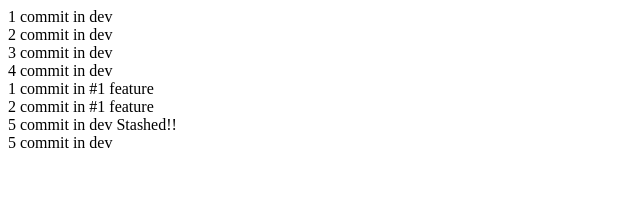
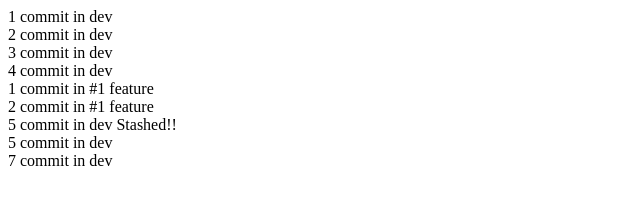
Before and after one commit to avanturial-iba/TestGitStash, a plain HTML site: page index.html in a window 1280 px wide. Shown: the whole page, without its empty margins (0-640 px from the left). Drawn offline with Linux system fonts and the light colour scheme.

Commit message:
7 commit in DEV

```diff
--- a/index.html
+++ b/index.html
@@ -20,7 +20,7 @@
 
     <div>5 commit in dev</div>
 
-
+    <div>7 commit in dev</div>
 
 </body>
 </html>
```
